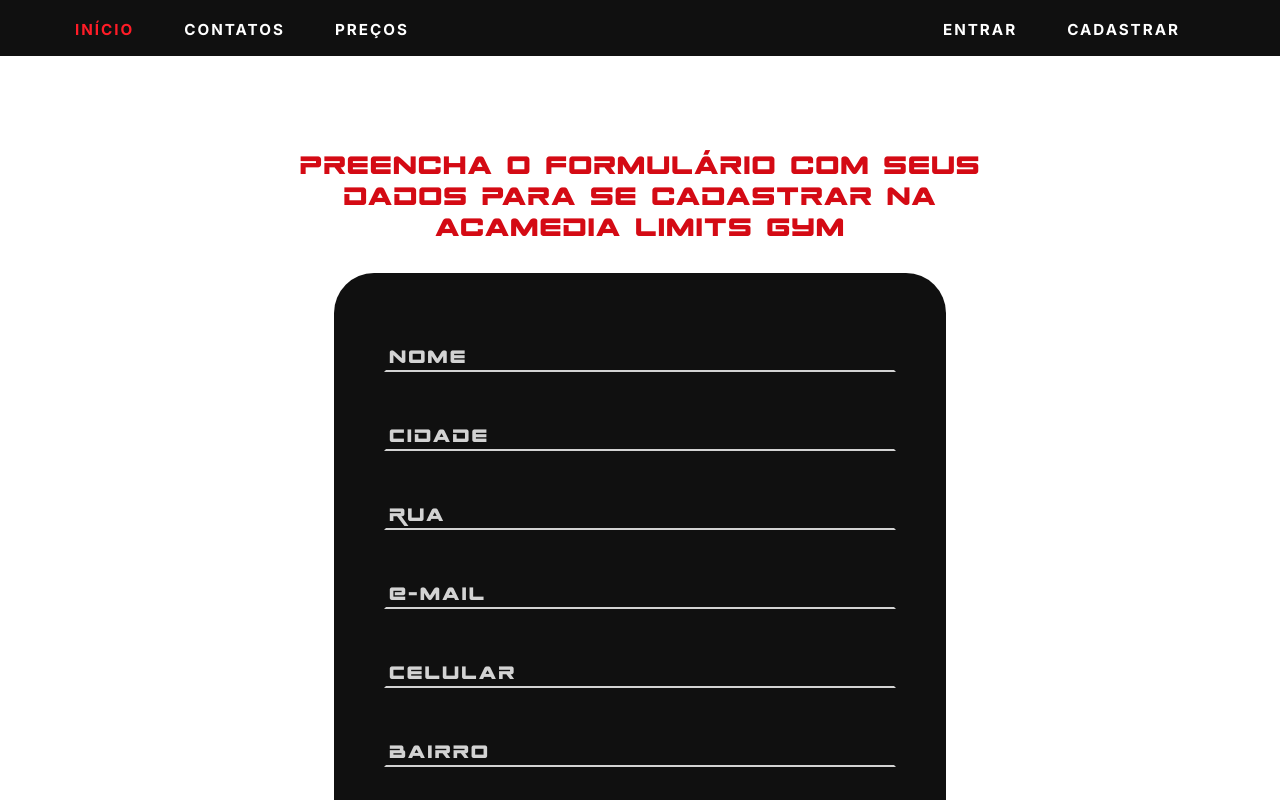
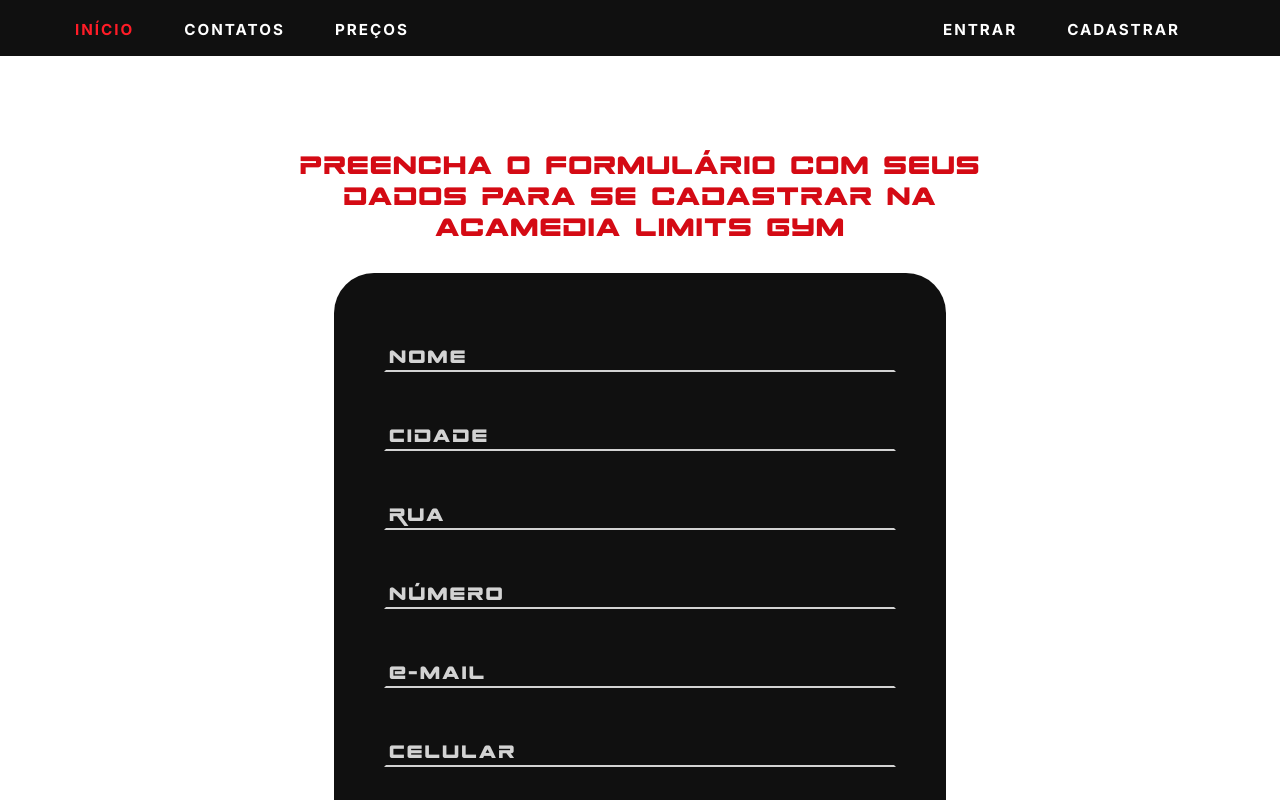
Before and after one commit to ViniUme/LimitsGym, a Next.js app: page /cadastro in a window 1280 px wide. Shown: the top 800 px of the page. Built offline with nearby package versions, Linux system fonts and the light colour scheme.

Commit message:
Insert new data content, house number

```diff
--- a/src/pages/cadastro.jsx
+++ b/src/pages/cadastro.jsx
@@ -22,6 +22,7 @@
         ['name', 'Nome'],
         ['city', 'Cidade'],
         ['road', 'Rua'],
+        ['num', 'Número'],
         ['email', 'E-mail'],
         ['tel', 'Celular'],
         ['dist', 'Bairro'],
@@ -32,6 +33,7 @@
         "name": "",
         "city": "",
         "road": "",
+        "num": "",
         "email": "",
         "tel": "",
         "dist": "",
@@ -102,6 +104,15 @@
                 <form className={styles.sign_on} onSubmit={(e) => Submit(e)}>
 
                     {info && info.map((item, key) => {
+                        if(item[0] == 'num'){
+                            return(
+                                <div className={styles.div_input} key={key}>
+                                    <input className={styles.input} placeholder=" " type="text" id={item[0]} value={eval(`data.${item[0]}`)} onChange={(e) => InputEdit(e)} autoComplete='off' maxLength={5} />
+                                    <label className={styles.label} htmlFor={item[0]}>{item[1]}</label>
+                                    <span className={styles.line} />
+                                </div>
+                            )
+                        }
                         if(item[0] == 'rg'){
                             return(
                                 <div className={styles.div_input} key={key}>
```
